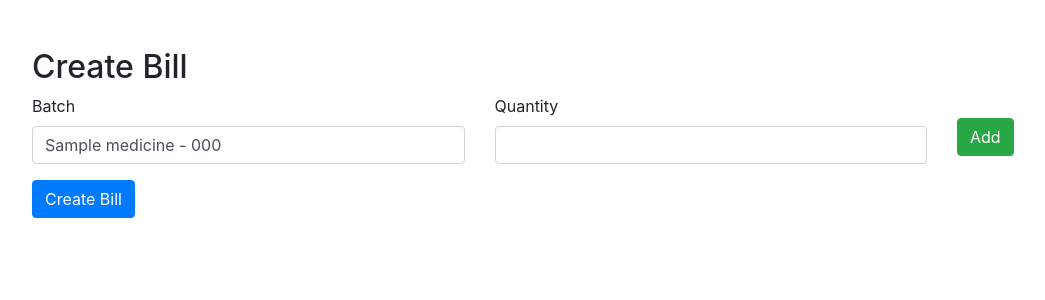
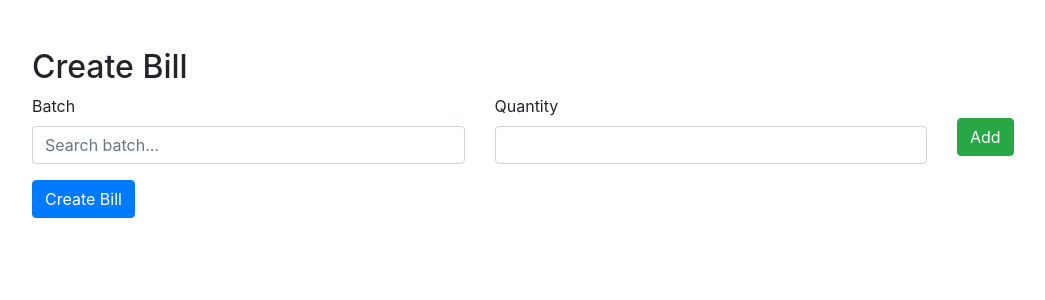
Before and after one commit to Pristine-Mind/lab-management-system, a Django app: page /medicine/create-bill/ in a window 1280 px wide. Shown: the part 56-356 px from the top of the page, without its empty margins (68-1113 px from the left). Run offline with Django 4.2, Linux system fonts and the light colour scheme; a user stored in the database is signed in; tables that the repository leaves empty hold one stand-in row (values such as "Sample post"); some libraries are stand-ins or nearby versions.

Commit message:
Add search instead of select in bill

```diff
--- a/medicine/templates/base.html
+++ b/medicine/templates/base.html
@@ -5,7 +5,7 @@
     <meta name="viewport" content="width=device-width, initial-scale=1.0">
     {% load pwa %}
     {% progressive_web_app_meta %}
-    <title>{% block title %}Pharmacy System{% endblock %}</title>
+    <title>{% block title %}Ichchhakamana Polyclinic{% endblock %}</title>
     <!-- Bootstrap CSS -->
     <link href="https://cdn.jsdelivr.net/npm/bootstrap@5.3.0-alpha1/dist/css/bootstrap.min.css" rel="stylesheet">
     <link rel="stylesheet" href="https://stackpath.bootstrapcdn.com/bootstrap/4.5.2/css/bootstrap.min.css">
--- a/medicine/templates/medicine/bill_pdf.html
+++ b/medicine/templates/medicine/bill_pdf.html
@@ -9,7 +9,7 @@
 <body>
     <div class="container mt-5">
         <div class="text-center">
-            <h1>Pharmacy Bill</h1>
+            <h1>Ichchhakamana Polyclinic</h1>
             <p>Date: {{ bill.date }}</p>
             <p>Customer Name: {{ bill.customer_name }}</p>
         </div>
--- a/medicine/templates/medicine/create_bill.html
+++ b/medicine/templates/medicine/create_bill.html
@@ -8,7 +8,7 @@
 
     <!-- Display messages -->
     {% if messages %}
-        <div class="alert alert-info">
+        <div class="alert alert-danger">
             <ul>
                 {% for message in messages %}
                     <li>{{ message }}</li>
@@ -24,12 +24,10 @@
         <div id="batch-fields">
             <div class="row">
                 <div class="col-md-5">
-                    <label for="batch">Batch</label>
-                    <select name="batch" class="form-control" required>
-                        {% for batch in batches %}
-                            <option value="{{ batch.id }}">{{ batch.medicine.name }} - {{ batch.batch_number }}</option>
-                        {% endfor %}
-                    </select>
+                    <label for="batch_search">Batch</label>
+                    <input type="text" id="batch_search" class="form-control" placeholder="Search batch..." onkeyup="searchBatch(this)" required>
+                    <div id="batch_results" class="list-group mt-2" style="display:none;"></div>
+                    <input type="hidden" name="batch" id="selected_batch_id">
                 </div>
                 <div class="col-md-5">
                     <label for="quantity">Quantity</label>
@@ -46,18 +44,50 @@
 </div>
 
 <script>
+function searchBatch(input) {
+    const query = input.value;
+    const resultsDiv = document.getElementById('batch_results');
+    const selectedBatchIdInput = document.getElementById('selected_batch_id');
+
+    if (query.length < 2) {
+        resultsDiv.style.display = 'none';
+        return;
+    }
+
+    fetch(`/medicine/search_batch/?q=${query}`)
+        .then(response => response.json())
+        .then(data => {
+            resultsDiv.innerHTML = '';
+            if (data.batches.length > 0) {
+                data.batches.forEach(batch => {
+                    const option = document.createElement('a');
+                    option.classList.add('list-group-item', 'list-group-item-action');
+                    option.textContent = `${batch.medicine_name} - ${batch.batch_number}`;
+                    option.href = '#';
+                    option.onclick = () => {
+                        input.value = `${batch.medicine_name} - ${batch.batch_number}`;
+                        selectedBatchIdInput.value = batch.id;
+                        resultsDiv.style.display = 'none';
+                    };
+                    resultsDiv.appendChild(option);
+                });
+                resultsDiv.style.display = 'block';
+            } else {
+                resultsDiv.style.display = 'none';
+            }
+        });
+}
+
 function addBatchField() {
     const container = document.getElementById('batch-fields');
     const newField = document.createElement('div');
     newField.classList.add('row');
     newField.innerHTML = `
         <div class="col-md-5">
-            <label for="batch">Batch</label>
-            <select name="batch" class="form-control" required>
-                {% for batch in batches %}
-                    <option value="{{ batch.id }}">{{ batch.medicine.name }} - {{ batch.batch_number }}</option>
-                {% endfor %}
-            </select>
+            <label for="batch_search">Batch</label>
+            <input type="text" class="form-control" placeholder="Search batch..." onkeyup="searchBatch(this)" required>
+            <div class="list-group mt-2" style="display:none;"></div>
+            <input type="hidden" name="batch">
         </div>
         <div class="col-md-5">
             <label for="quantity">Quantity</label>
--- a/medicine/urls.py
+++ b/medicine/urls.py
@@ -11,4 +11,5 @@ urlpatterns = [
     path("dashboard/", views.stock_dashboard, name="stock_dashboard"),
     path("medicine-list/", views.medicine_list, name="medicine_list"),
     path("batch-list/", views.batch_list, name="batch_list"),
+    path('search_batch/', views.search_batch, name='search_batch'),
 ]
--- a/medicine/views.py
+++ b/medicine/views.py
@@ -8,13 +8,14 @@ from django.db import models
 from django.shortcuts import render, redirect, get_object_or_404
 from django.core.paginator import Paginator
 from django.db.models import Q
-from django.shortcuts import render, redirect
 from django.contrib.auth import authenticate, login, logout
 from django.views import View
 from django.contrib.auth.forms import AuthenticationForm
 from django.urls import reverse_lazy
 from django.contrib.auth.decorators import login_required
 from django.conf import settings
+from django.http import JsonResponse
+from django.views.decorators.http import require_GET
 
 from .models import (
     Batch,
@@ -216,3 +217,23 @@ class LogoutView(View):
     def get(self, request):
         logout(request)
         return redirect("login")
+
+
+@login_required
+@require_GET
+def search_batch(request):
+    query = request.GET.get('q', '')
+    if query:
+        batches = Batch.objects.filter(
+            models.Q(medicine__name__icontains=query) |
+            models.Q(batch_number__icontains=query)).distinct()
+        results = [
+            {
+                'id': batch.id,
+                'medicine_name': batch.medicine.name,
+                'batch_number': batch.batch_number,
+            } for batch in batches
+        ]
+    else:
+        results = []
+    return JsonResponse({'batches': results})
```
